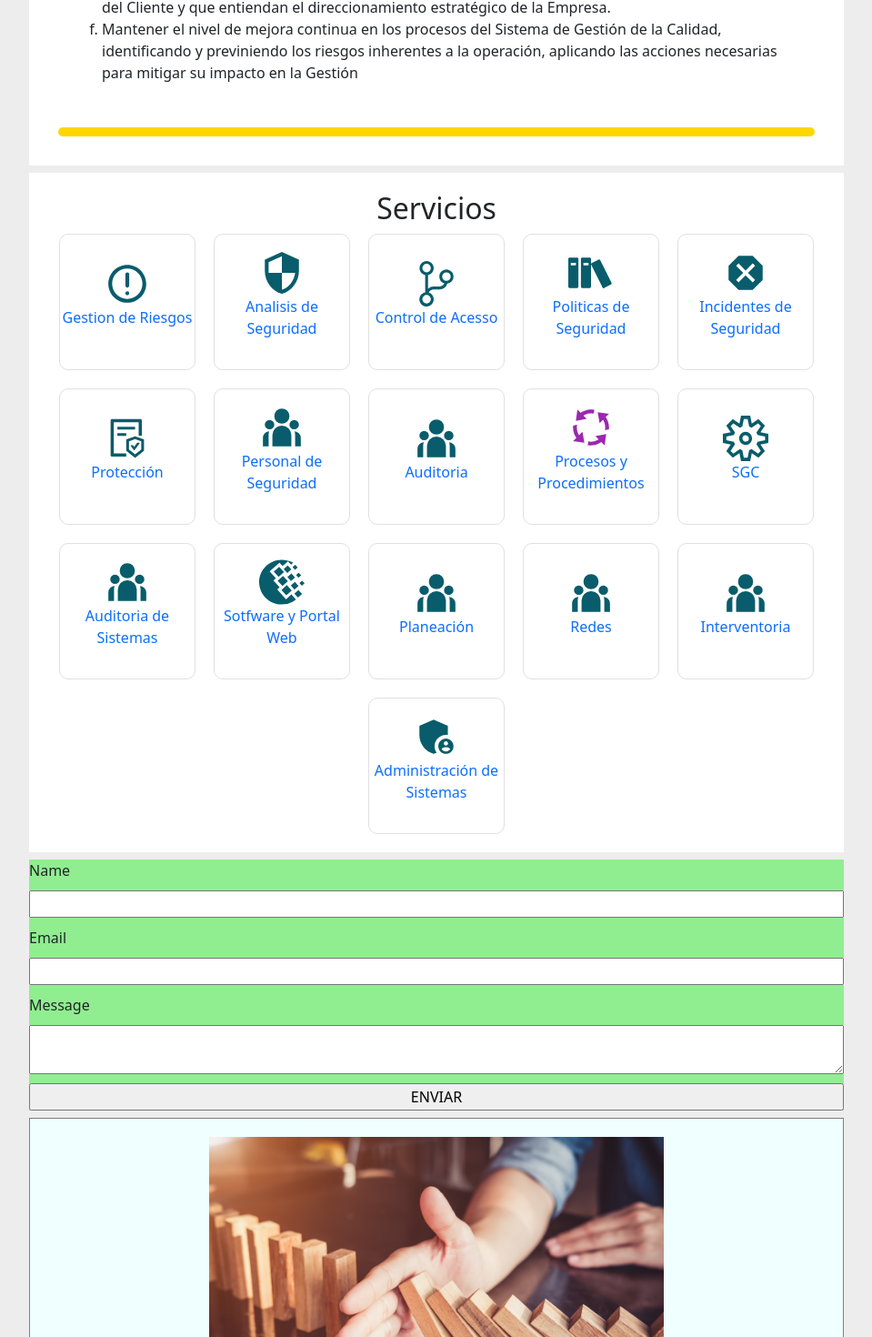
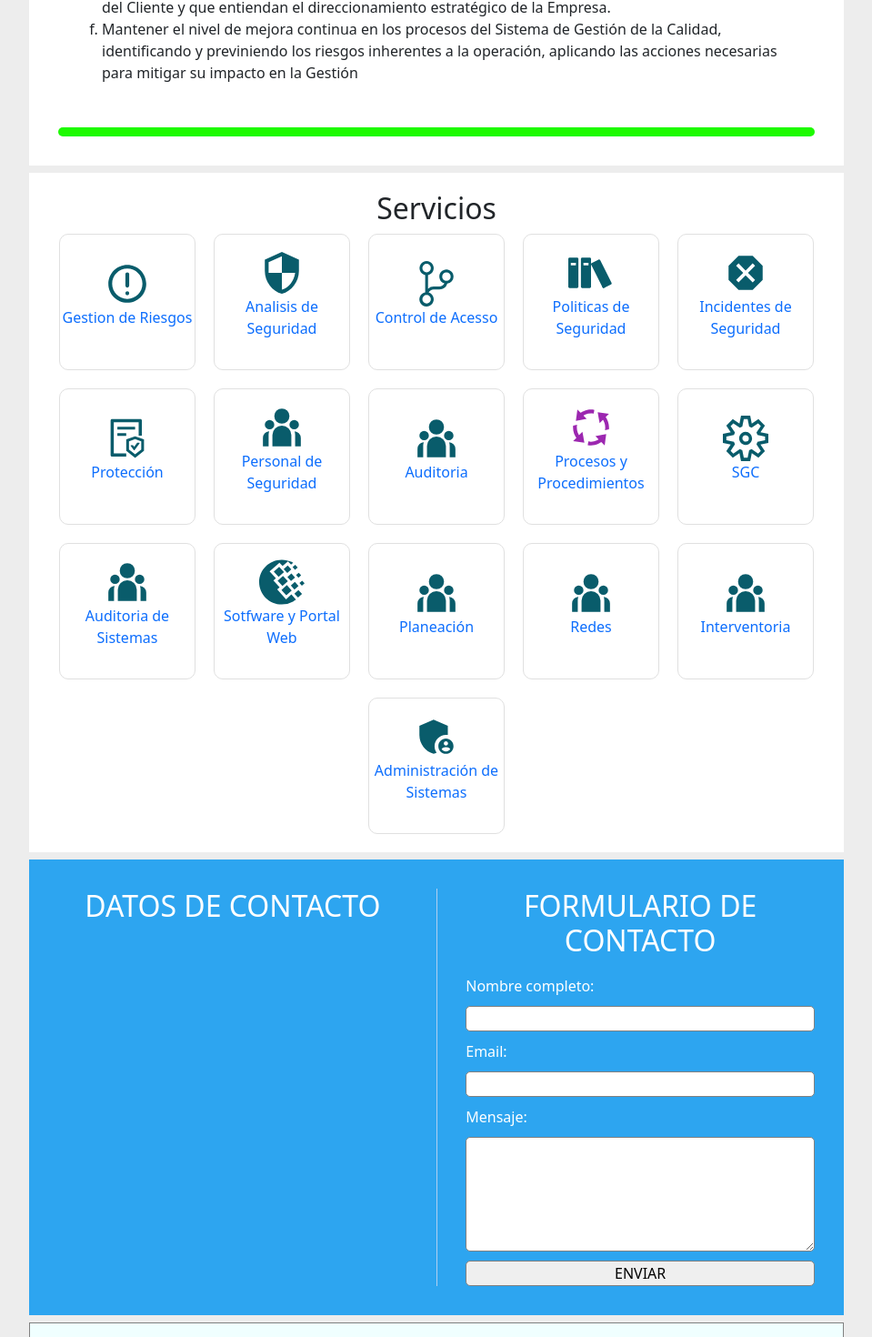
Before and after one commit to DavidTG7/eamtltda, a React (Create React App) app: page / in a window 1280 px wide. Shown: the part 2852-4322 px from the top of the page at 91% size, without its empty margins (160-1119 px from the left). Built offline with nearby package versions, Linux system fonts and the light colour scheme.

Commit message:
Actualizar Fromulario de contacto

```diff
--- a/src/components/main/contacto/Contacto.jsx
+++ b/src/components/main/contacto/Contacto.jsx
@@ -1,6 +1,7 @@
 import React, { useRef } from "react";
 import emailjs from "@emailjs/browser";
 import { PUBLIC_KEY } from "../../../helper/hiddenInfo";
+import "./contacto.css";
 
 export const Contacto = () => {
   const form = useRef();
@@ -27,20 +28,32 @@ export const Contacto = () => {
   };
 
   return (
-    <form id="contacto" ref={form} onSubmit={sendEmail} style={styles}>
-      <label>Name</label>
-      <input type="text" name="from_name" />
-      <label>Email</label>
-      <input type="email" name="from_email" />
-      <label>Message</label>
-      <textarea name="message" />
-      <input type="submit" value="ENVIAR" />
-    </form>
+    <section id="contacto">
+      <div id="datos-contacto">
+        <h2 id="datos-contacto-titulo">DATOS DE CONTACTO</h2>
+      </div>
+      <div id="divisor-contactos" />
+      <form
+        id="formulario-contacto"
+        ref={form}
+        onSubmit={sendEmail}
+        style={styles}
+      >
+        <h2 id="titulo-contacto">FORMULARIO DE CONTACTO</h2>
+        <label>Nombre completo:</label>
+        <input type="text" name="from_name" required />
+        <label>Email:</label>
+        <input type="email" name="from_email" required />
+        <label>Mensaje:</label>
+        <textarea name="message" rows="5" required />
+        <input type="submit" value="ENVIAR" />
+      </form>
+    </section>
   );
 };
 
 const styles = {
-  background: "lightgreen",
+  // background: "lightgreen",
   display: "flex",
   flexFlow: "column",
   gap: "10px",
--- /dev/null
+++ b/src/components/main/contacto/contacto.css
@@ -0,0 +1,64 @@
+#contacto {
+  display: flex;
+  gap: 2rem;
+  color: white;
+  /* font-weight: 600; */
+  background: rgb(45 165 240);
+  padding: 2rem;
+}
+
+@media screen and (max-width: 700px) {
+  #contacto{
+    flex-flow: column;
+    align-items: center;
+  }
+}
+
+#divisor-contactos {
+  max-height: 100%;
+  width: 1px;
+  background: rgb(178, 208, 240);
+
+}
+
+#datos-contacto{
+  width: 100%;
+}
+
+#datos-contacto-titulo {
+  text-align: center;
+}
+
+#titulo-contacto {
+  text-align: center;
+}
+
+
+#formulario-contacto {
+  width: 100%;
+}
+
+
+input:focus:required{
+  border: 5px solid rgb(246, 84, 84);
+}
+input:required:focus {
+  border: rgb(27, 156, 46) solid 3px;
+  outline: none;
+
+}
+
+input {
+  border-radius: 5px;
+  border: 1px solid grey;
+}
+
+textarea {
+  border-radius: 5px;
+  border: 1px solid grey;
+}
+
+textarea:focus {
+  border: rgb(27, 156, 46) solid 3px;
+  outline: none;
+}
--- a/src/components/main/empresa/Empresa.jsx
+++ b/src/components/main/empresa/Empresa.jsx
@@ -53,7 +53,7 @@ export const Empresa = () => {
         </ItemTextBox>
       </EmpresaSingleCard>
       <hr />
-      <EmpresaSingleCard>
+      <EmpresaSingleCard id="politicas-calidad">
         <ItemImage src={calidad} />
         <ItemTextBox>
           <ItemSubTitle>Políticas de Calidad</ItemSubTitle>
@@ -85,11 +85,11 @@ export const Empresa = () => {
               </li>
             </ol>
           </ItemParagraph>
-          <LowDivisor color="green" />
+          <LowDivisor color="rgba(240, 31, 255, 1)" />
         </ItemTextBox>
       </EmpresaSingleCard>
       <hr />
-      <EmpresaSingleCard column>
+      <EmpresaSingleCard column id="objetivos-calidad">
         <ItemImage src={objetivo} />
         <ItemTextBox>
           <ItemSubTitle>Objetivos de Calidad</ItemSubTitle>
@@ -141,7 +141,7 @@ export const Empresa = () => {
               </li>
             </ol>
           </ItemParagraph>
-          <LowDivisor color="gold" />
+          <LowDivisor color="rgba(29, 250, 0, 1)" />
         </ItemTextBox>
       </EmpresaSingleCard>
     </EmpresaMain>
```
